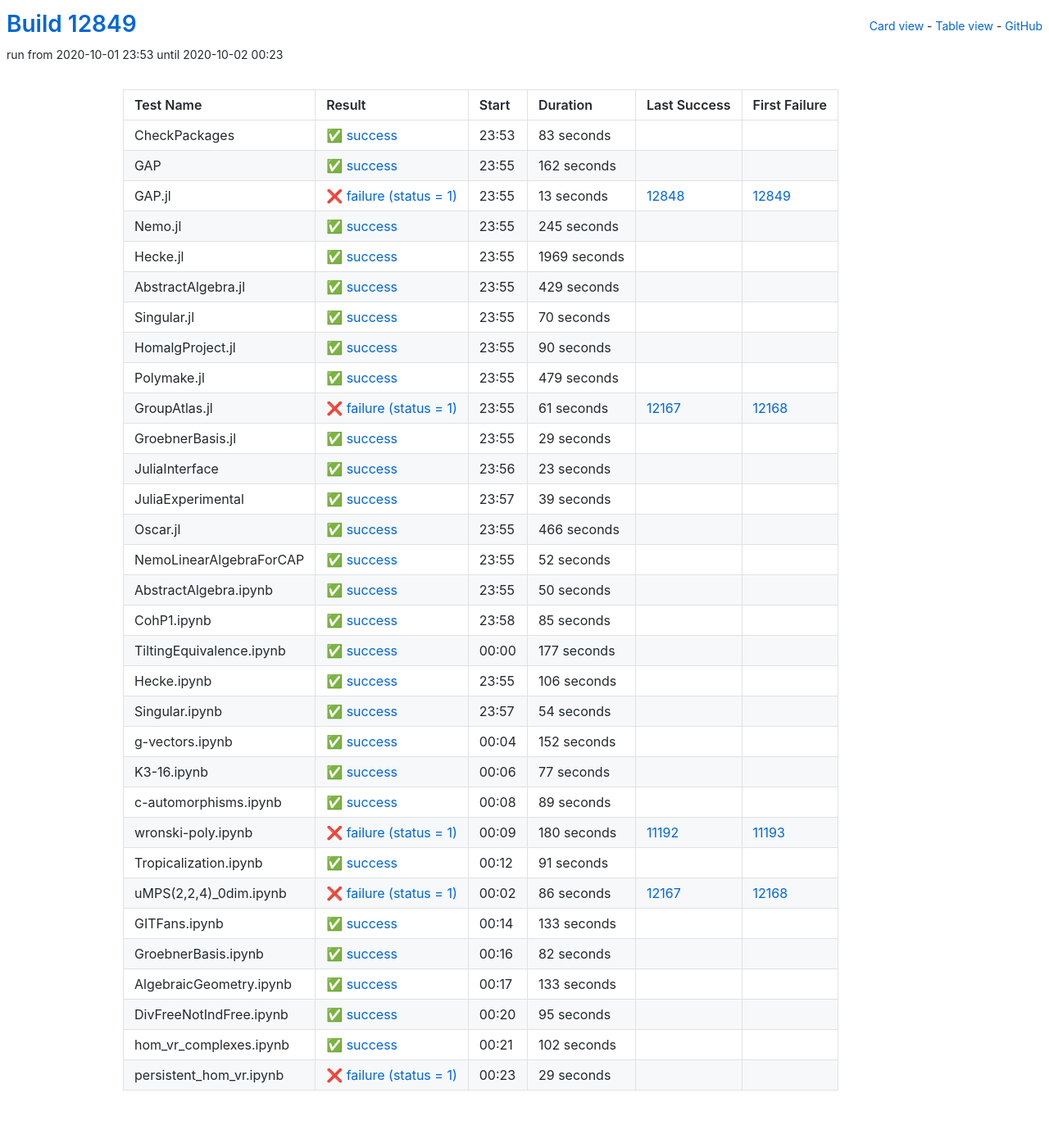
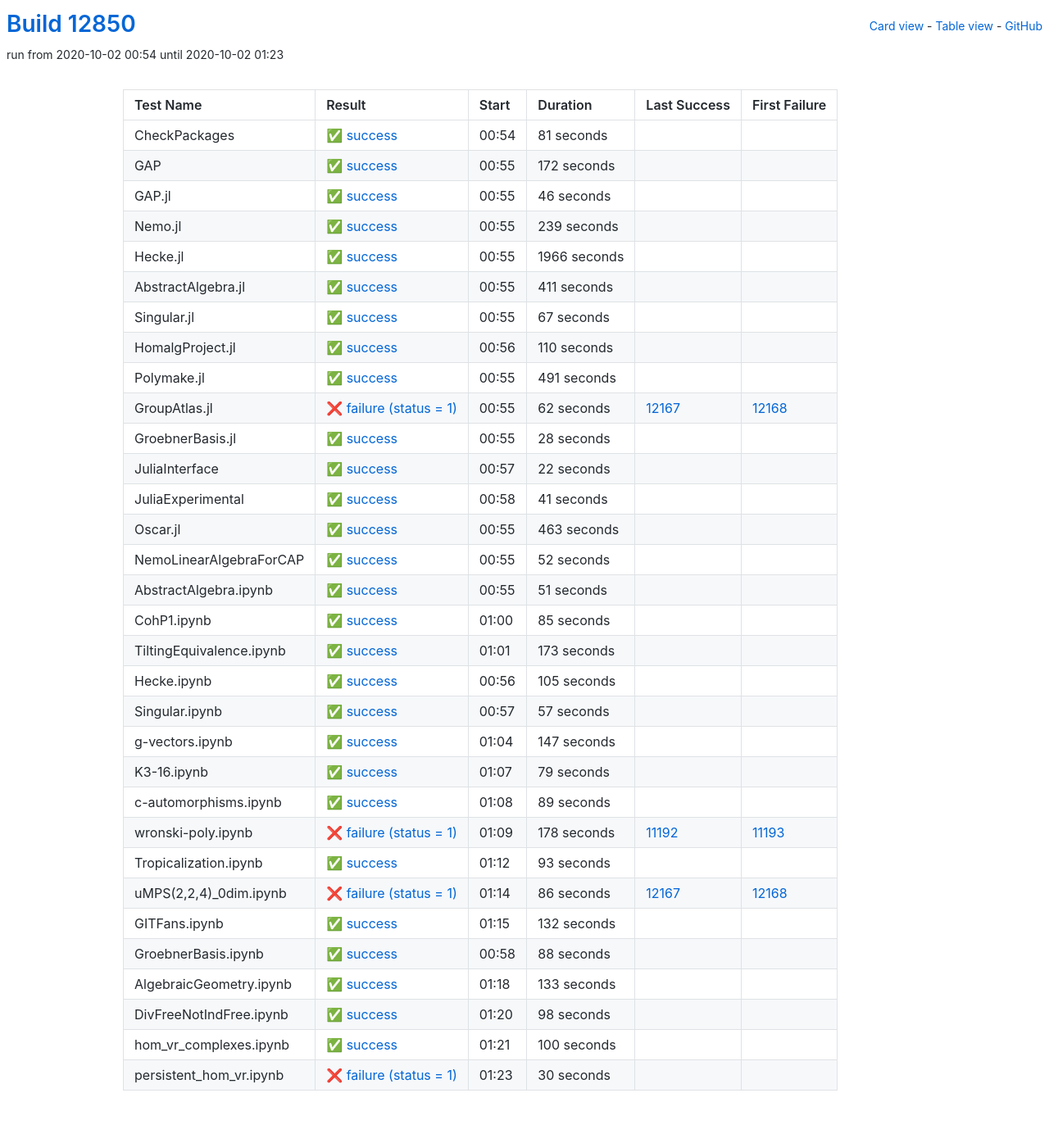
Before and after one commit to oscar-system/oscar-ci-status, a Jekyll site: the page built from table.html, in a window 1280 px wide. Shown: the whole page at 82% size. Built offline with Jekyll 4.4.1, drawn with Linux system fonts in a browser that asks for light colours.

Commit message:
Build #12850

```diff
--- a/_data/ci.yml
+++ b/_data/ci.yml
@@ -1,6 +1,6 @@
 ---
-build: 12849
-build_url: https://oscarci.mathematik.uni-kl.de/job/oscar/12849/
+build: 12850
+build_url: https://oscarci.mathematik.uni-kl.de/job/oscar/12850/
 job: oscar
 organization: oscar-system
 repo: oscar-ci-status
@@ -8,176 +8,176 @@
 tests:
 - name: CheckPackages
   id: checkpackages
-  log: https://oscarci.mathematik.uni-kl.de/job/oscar/12849/artifact/logs/build-12849/CheckPackages.log
-  start: 2020-10-01 23:53
+  log: https://oscarci.mathematik.uni-kl.de/job/oscar/12850/artifact/logs/build-12850/CheckPackages.log
+  start: 2020-10-02 00:54
   success: true
   exitcode: 0
   status: success
-  duration: 83
+  duration: 81
   last_success: false
   last_success_url:
   first_failure: false
   first_failure_url:
 - name: GAP
   id: gap
-  log: https://oscarci.mathematik.uni-kl.de/job/oscar/12849/artifact/logs/build-12849/GAP.log
-  start: 2020-10-01 23:55
+  log: https://oscarci.mathematik.uni-kl.de/job/oscar/12850/artifact/logs/build-12850/GAP.log
+  start: 2020-10-02 00:55
   success: true
   exitcode: 0
   status: success
-  duration: 162
+  duration: 172
   last_success: false
   last_success_url:
   first_failure: false
   first_failure_url:
 - name: GAP.jl
   id: gap-jl
-  log: https://oscarci.mathematik.uni-kl.de/job/oscar/12849/artifact/logs/build-12849/GAP.jl.log
-  start: 2020-10-01 23:55
-  success: false
-  exitcode: 1
-  status: failure
-  duration: 13
-  last_success: 12848
-  last_success_url: https://oscarci.mathematik.uni-kl.de/job/oscar/12848/
-  first_failure: 12849
-  first_failure_url: https://oscarci.mathematik.uni-kl.de/job/oscar/12849/
-- name: Nemo.jl
-  id: nemo-jl
-  log: https://oscarci.mathematik.uni-kl.de/job/oscar/12849/artifact/logs/build-12849/Nemo.jl.log
-  start: 2020-10-01 23:55
+  log: https://oscarci.mathematik.uni-kl.de/job/oscar/12850/artifact/logs/build-12850/GAP.jl.log
+  start: 2020-10-02 00:55
   success: true
   exitcode: 0
   status: success
-  duration: 245
+  duration: 46
+  last_success: false
+  last_success_url:
+  first_failure: false
+  first_failure_url:
+- name: Nemo.jl
+  id: nemo-jl
+  log: https://oscarci.mathematik.uni-kl.de/job/oscar/12850/artifact/logs/build-12850/Nemo.jl.log
+  start: 2020-10-02 00:55
+  success: true
+  exitcode: 0
+  status: success
+  duration: 239
   last_success: false
   last_success_url:
   first_failure: false
   first_failure_url:
 - name: Hecke.jl
   id: hecke-jl
-  log: https://oscarci.mathematik.uni-kl.de/job/oscar/12849/artifact/logs/build-12849/Hecke.jl.log
-  start: 2020-10-01 23:55
+  log: https://oscarci.mathematik.uni-kl.de/job/oscar/12850/artifact/logs/build-12850/Hecke.jl.log
+  start: 2020-10-02 00:55
   success: true
   exitcode: 0
   status: success
-  duration: 1969
+  duration: 1966
   last_success: false
   last_success_url:
   first_failure: false
   first_failure_url:
 - name: AbstractAlgebra.jl
   id: abstractalgebra-jl
-  log: https://oscarci.mathematik.uni-kl.de/job/oscar/12849/artifact/logs/build-12849/AbstractAlgebra.jl.log
-  start: 2020-10-01 23:55
+  log: https://oscarci.mathematik.uni-kl.de/job/oscar/12850/artifact/logs/build-12850/AbstractAlgebra.jl.log
+  start: 2020-10-02 00:55
   success: true
   exitcode: 0
   status: success
-  duration: 429
+  duration: 411
   last_success: false
   last_success_url:
   first_failure: false
   first_failure_url:
 - name: Singular.jl
   id: singular-jl
-  log: https://oscarci.mathematik.uni-kl.de/job/oscar/12849/artifact/logs/build-12849/Singular.jl.log
-  start: 2020-10-01 23:55
+  log: https://oscarci.mathematik.uni-kl.de/job/oscar/12850/artifact/logs/build-12850/Singular.jl.log
+  start: 2020-10-02 00:55
   success: true
   exitcode: 0
   status: success
-  duration: 70
+  duration: 67
   last_success: false
   last_success_url:
   first_failure: false
   first_failure_url:
 - name: HomalgProject.jl
   id: homalgproject-jl
-  log: https://oscarci.mathematik.uni-kl.de/job/oscar/12849/artifact/logs/build-12849/HomalgProject.jl.log
-  start: 2020-10-01 23:55
+  log: https://oscarci.mathematik.uni-kl.de/job/oscar/12850/artifact/logs/build-12850/HomalgProject.jl.log
+  start: 2020-10-02 00:56
   success: true
   exitcode: 0
   status: success
-  duration: 90
+  duration: 110
   last_success: false
   last_success_url:
   first_failure: false
   first_failure_url:
 - name: Polymake.jl
   id: polymake-jl
-  log: https://oscarci.mathematik.uni-kl.de/job/oscar/12849/artifact/logs/build-12849/Polymake.jl.log
-  start: 2020-10-01 23:55
+  log: https://oscarci.mathematik.uni-kl.de/job/oscar/12850/artifact/logs/build-12850/Polymake.jl.log
+  start: 2020-10-02 00:55
   success: true
   exitcode: 0
   status: success
-  duration: 479
+  duration: 491
   last_success: false
   last_success_url:
   first_failure: false
   first_failure_url:
 - name: GroupAtlas.jl
   id: groupatlas-jl
-  log: https://oscarci.mathematik.uni-kl.de/job/oscar/12849/artifact/logs/build-12849/GroupAtlas.jl.log
-  start: 2020-10-01 23:55
+  log: https://oscarci.mathematik.uni-kl.de/job/oscar/12850/artifact/logs/build-12850/GroupAtlas.jl.log
+  start: 2020-10-02 00:55
   success: false
   exitcode: 1
   status: failure
-  duration: 61
+  duration: 62
   last_success: 12167
   last_success_url: https://oscarci.mathematik.uni-kl.de/job/oscar/12167/
   first_failure: 12168
   first_failure_url: https://oscarci.mathematik.uni-kl.de/job/oscar/12168/
 - name: GroebnerBasis.jl
   id: groebnerbasis-jl
-  log: https://oscarci.mathematik.uni-kl.de/job/oscar/12849/artifact/logs/build-12849/GroebnerBasis.jl.log
-  start: 2020-10-01 23:55
+  log: https://oscarci.mathematik.uni-kl.de/job/oscar/12850/artifact/logs/build-12850/GroebnerBasis.jl.log
+  start: 2020-10-02 00:55
   success: true
   exitcode: 0
   status: success
-  duration: 29
+  duration: 28
   last_success: false
   last_success_url:
   first_failure: false
   first_failure_url:
 - name: JuliaInterface
   id: juliainterface
-  log: https://oscarci.mathematik.uni-kl.de/job/oscar/12849/artifact/logs/build-12849/JuliaInterface.log
-  start: 2020-10-01 23:56
+  log: https://oscarci.mathematik.uni-kl.de/job/oscar/12850/artifact/logs/build-12850/JuliaInterface.log
+  start: 2020-10-02 00:57
   success: true
   exitcode: 0
   status: success
-  duration: 23
+  duration: 22
   last_success: false
   last_success_url:
   first_failure: false
   first_failure_url:
 - name: JuliaExperimental
   id: juliaexperimental
-  log: https://oscarci.mathematik.uni-kl.de/job/oscar/12849/artifact/logs/build-12849/JuliaExperimental.log
-  start: 2020-10-01 23:57
+  log: https://oscarci.mathematik.uni-kl.de/job/oscar/12850/artifact/logs/build-12850/JuliaExperimental.log
+  start: 2020-10-02 00:58
   success: true
   exitcode: 0
   status: success
-  duration: 39
+  duration: 41
   last_success: false
   last_success_url:
   first_failure: false
   first_failure_url:
 - name: Oscar.jl
   id: oscar-jl
-  log: https://oscarci.mathematik.uni-kl.de/job/oscar/12849/artifact/logs/build-12849/Oscar.jl.log
-  start: 2020-10-01 23:55
+  log: https://oscarci.mathematik.uni-kl.de/job/oscar/12850/artifact/logs/build-12850/Oscar.jl.log
+  start: 2020-10-02 00:55
   success: true
   exitcode: 0
   status: success
-  duration: 466
+  duration: 463
   last_success: false
   last_success_url:
   first_failure: false
   first_failure_url:
 - name: NemoLinearAlgebraForCAP
   id: nemolinearalgebraforcap
-  log: https://oscarci.mathematik.uni-kl.de/job/oscar/12849/artifact/logs/build-12849/NemoLinearAlgebraForCAP.log
-  start: 2020-10-01 23:55
+  log: https://oscarci.mathematik.uni-kl.de/job/oscar/12850/artifact/logs/build-12850/NemoLinearAlgebraForCAP.log
+  start: 2020-10-02 00:55
   success: true
   exitcode: 0
   status: success
@@ -188,20 +188,20 @@
   first_failure_url:
 - name: AbstractAlgebra.ipynb
   id: abstractalgebra-ipynb
-  log: https://oscarci.mathematik.uni-kl.de/job/oscar/12849/artifact/logs/build-12849/AbstractAlgebra.ipynb.log
-  start: 2020-10-01 23:55
+  log: https://oscarci.mathematik.uni-kl.de/job/oscar/12850/artifact/logs/build-12850/AbstractAlgebra.ipynb.log
+  start: 2020-10-02 00:55
   success: true
   exitcode: 0
   status: success
-  duration: 50
+  duration: 51
   last_success: false
   last_success_url:
   first_failure: false
   first_failure_url:
 - name: CohP1.ipynb
   id: cohp1-ipynb
-  log: https://oscarci.mathematik.uni-kl.de/job/oscar/12849/artifact/logs/build-12849/CohP1.ipynb.log
-  start: 2020-10-01 23:58
+  log: https://oscarci.mathematik.uni-kl.de/job/oscar/12850/artifact/logs/build-12850/CohP1.ipynb.log
+  start: 2020-10-02 01:00
   success: true
   exitcode: 0
   status: success
@@ -212,68 +212,68 @@
   first_failure_url:
 - name: TiltingEquivalence.ipynb
   id: tiltingequivalence-ipynb
-  log: https://oscarci.mathematik.uni-kl.de/job/oscar/12849/artifact/logs/build-12849/TiltingEquivalence.ipynb.log
-  start: 2020-10-02 00:00
+  log: https://oscarci.mathematik.uni-kl.de/job/oscar/12850/artifact/logs/build-12850/TiltingEquivalence.ipynb.log
+  start: 2020-10-02 01:01
   success: true
   exitcode: 0
   status: success
-  duration: 177
+  duration: 173
   last_success: false
   last_success_url:
   first_failure: false
   first_failure_url:
 - name: Hecke.ipynb
   id: hecke-ipynb
-  log: https://oscarci.mathematik.uni-kl.de/job/oscar/12849/artifact/logs/build-12849/Hecke.ipynb.log
-  start: 2020-10-01 23:55
+  log: https://oscarci.mathematik.uni-kl.de/job/oscar/12850/artifact/logs/build-12850/Hecke.ipynb.log
+  start: 2020-10-02 00:56
   success: true
   exitcode: 0
   status: success
-  duration: 106
+  duration: 105
   last_success: false
   last_success_url:
   first_failure: false
   first_failure_url:
 - name: Singular.ipynb
   id: singular-ipynb
-  log: https://oscarci.mathematik.uni-kl.de/job/oscar/12849/artifact/logs/build-12849/Singular.ipynb.log
-  start: 2020-10-01 23:57
+  log: https://oscarci.mathematik.uni-kl.de/job/oscar/12850/artifact/logs/build-12850/Singular.ipynb.log
+  start: 2020-10-02 00:57
   success: true
   exitcode: 0
   status: success
-  duration: 54
+  duration: 57
   last_success: false
   last_success_url:
   first_failure: false
   first_failure_url:
 - name: g-vectors.ipynb
   id: g-vectors-ipynb
-  log: https://oscarci.mathematik.uni-kl.de/job/oscar/12849/artifact/logs/build-12849/g-vectors.ipynb.log
-  start: 2020-10-02 00:04
+  log: https://oscarci.mathematik.uni-kl.de/job/oscar/12850/artifact/logs/build-12850/g-vectors.ipynb.log
+  start: 2020-10-02 01:04
   success: true
   exitcode: 0
   status: success
-  duration: 152
+  duration: 147
   last_success: false
   last_success_url:
   first_failure: false
   first_failure_url:
 - name: K3-16.ipynb
   id: k3-16-ipynb
-  log: https://oscarci.mathematik.uni-kl.de/job/oscar/12849/artifact/logs/build-12849/K3-16.ipynb.log
-  start: 2020-10-02 00:06
+  log: https://oscarci.mathematik.uni-kl.de/job/oscar/12850/artifact/logs/build-12850/K3-16.ipynb.log
+  start: 2020-10-02 01:07
   success: true
   exitcode: 0
   status: success
-  duration: 77
+  duration: 79
   last_success: false
   last_success_url:
   first_failure: false
   first_failure_url:
 - name: c-automorphisms.ipynb
   id: c-automorphisms-ipynb
-  log: https://oscarci.mathematik.uni-kl.de/job/oscar/12849/artifact/logs/build-12849/c-automorphisms.ipynb.log
-  start: 2020-10-02 00:08
+  log: https://oscarci.mathematik.uni-kl.de/job/oscar/12850/artifact/logs/build-12850/c-automorphisms.ipynb.log
+  start: 2020-10-02 01:08
   success: true
   exitcode: 0
   status: success
@@ -284,32 +284,32 @@
   first_failure_url:
 - name: wronski-poly.ipynb
   id: wronski-poly-ipynb
-  log: https://oscarci.mathematik.uni-kl.de/job/oscar/12849/artifact/logs/build-12849/wronski-poly.ipynb.log
-  start: 2020-10-02 00:09
+  log: https://oscarci.mathematik.uni-kl.de/job/oscar/12850/artifact/logs/build-12850/wronski-poly.ipynb.log
+  start: 2020-10-02 01:09
   success: false
   exitcode: 1
   status: failure
-  duration: 180
+  duration: 178
   last_success: 11192
   last_success_url: https://oscarci.mathematik.uni-kl.de/job/oscar/11192/
   first_failure: 11193
   first_failure_url: https://oscarci.mathematik.uni-kl.de/job/oscar/11193/
 - name: Tropicalization.ipynb
   id: tropicalization-ipynb
-  log: https://oscarci.mathematik.uni-kl.de/job/oscar/12849/artifact/logs/build-12849/Tropicalization.ipynb.log
-  start: 2020-10-02 00:12
+  log: https://oscarci.mathematik.uni-kl.de/job/oscar/12850/artifact/logs/build-12850/Tropicalization.ipynb.log
+  start: 2020-10-02 01:12
   success: true
   exitcode: 0
   status: success
-  duration: 91
+  duration: 93
   last_success: false
   last_success_url:
   first_failure: false
   first_failure_url:
 - name: uMPS(2,2,4)_0dim.ipynb
   id: umps-2-2-4-0dim-ipynb
-  log: https://oscarci.mathematik.uni-kl.de/job/oscar/12849/artifact/logs/build-12849/uMPS-2-2-4-_0dim.ipynb.log
-  start: 2020-10-02 00:02
+  log: https://oscarci.mathematik.uni-kl.de/job/oscar/12850/artifact/logs/build-12850/uMPS-2-2-4-_0dim.ipynb.log
+  start: 2020-10-02 01:14
   success: false
   exitcode: 1
   status: failure
@@ -320,32 +320,32 @@
   first_failure_url: https://oscarci.mathematik.uni-kl.de/job/oscar/12168/
 - name: GITFans.ipynb
   id: gitfans-ipynb
-  log: https://oscarci.mathematik.uni-kl.de/job/oscar/12849/artifact/logs/build-12849/GITFans.ipynb.log
-  start: 2020-10-02 00:14
+  log: https://oscarci.mathematik.uni-kl.de/job/oscar/12850/artifact/logs/build-12850/GITFans.ipynb.log
+  start: 2020-10-02 01:15
   success: true
   exitcode: 0
   status: success
-  duration: 133
+  duration: 132
   last_success: false
   last_success_url:
   first_failure: false
   first_failure_url:
 - name: GroebnerBasis.ipynb
   id: groebnerbasis-ipynb
-  log: https://oscarci.mathematik.uni-kl.de/job/oscar/12849/artifact/logs/build-12849/GroebnerBasis.ipynb.log
-  start: 2020-10-02 00:16
+  log: https://oscarci.mathematik.uni-kl.de/job/oscar/12850/artifact/logs/build-12850/GroebnerBasis.ipynb.log
+  start: 2020-10-02 00:58
   success: true
   exitcode: 0
   status: success
-  duration: 82
+  duration: 88
   last_success: false
   last_success_url:
   first_failure: false
   first_failure_url:
 - name: AlgebraicGeometry.ipynb
   id: algebraicgeometry-ipynb
-  log: https://oscarci.mathematik.uni-kl.de/job/oscar/12849/artifact/logs/build-12849/AlgebraicGeometry.ipynb.log
-  start: 2020-10-02 00:17
+  log: https://oscarci.mathematik.uni-kl.de/job/oscar/12850/artifact/logs/build-12850/AlgebraicGeometry.ipynb.log
+  start: 2020-10-02 01:18
   success: true
   exitcode: 0
   status: success
@@ -356,36 +356,36 @@
   first_failure_url:
 - name: DivFreeNotIndFree.ipynb
   id: divfreenotindfree-ipynb
-  log: https://oscarci.mathematik.uni-kl.de/job/oscar/12849/artifact/logs/build-12849/DivFreeNotIndFree.ipynb.log
-  start: 2020-10-02 00:20
+  log: https://oscarci.mathematik.uni-kl.de/job/oscar/12850/artifact/logs/build-12850/DivFreeNotIndFree.ipynb.log
+  start: 2020-10-02 01:20
   success: true
   exitcode: 0
   status: success
-  duration: 95
+  duration: 98
   last_success: false
   last_success_url:
   first_failure: false
   first_failure_url:
 - name: hom_vr_complexes.ipynb
   id: hom-vr-complexes-ipynb
-  log: https://oscarci.mathematik.uni-kl.de/job/oscar/12849/artifact/logs/build-12849/hom_vr_complexes.ipynb.log
-  start: 2020-10-02 00:21
+  log: https://oscarci.mathematik.uni-kl.de/job/oscar/12850/artifact/logs/build-12850/hom_vr_complexes.ipynb.log
+  start: 2020-10-02 01:21
   success: true
   exitcode: 0
   status: success
-  duration: 102
+  duration: 100
   last_success: false
   last_success_url:
   first_failure: false
   first_failure_url:
 - name: persistent_hom_vr.ipynb
   id: persistent-hom-vr-ipynb
-  log: https://oscarci.mathematik.uni-kl.de/job/oscar/12849/artifact/logs/build-12849/persistent_hom_vr.ipynb.log
-  start: 2020-10-02 00:23
+  log: https://oscarci.mathematik.uni-kl.de/job/oscar/12850/artifact/logs/build-12850/persistent_hom_vr.ipynb.log
+  start: 2020-10-02 01:23
   success: false
   exitcode: 1
   status: failure
-  duration: 29
+  duration: 30
   last_success: false
   last_success_url:
   first_failure: false
```
Also changed, not shown: README.md.
